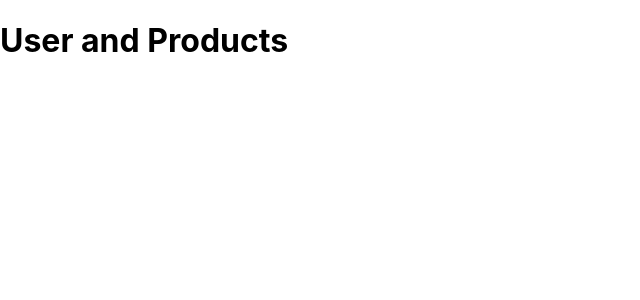
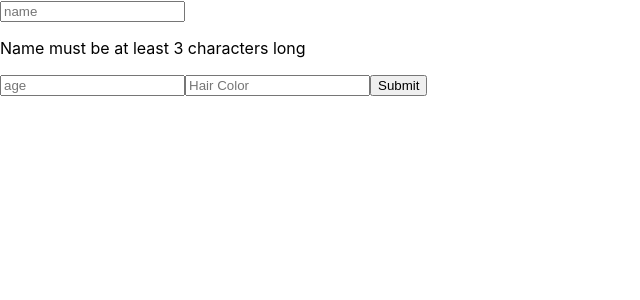
Before and after one commit to MrKwaza220/react, a React (Create React App) app in the folder react-design-pattern/: page / in a window 1280 px wide. Shown: the top 300 px of the page, without its empty margins (0-640 px from the left). Built offline with nearby package versions, Linux system fonts and the light colour scheme.

Commit message:
feat: replace CurrentUserLoader with ControlledForm in App component

```diff
--- a/react-design-pattern/src/App.js
+++ b/react-design-pattern/src/App.js
@@ -1,10 +1,9 @@
-import { CurrentUserLoader } from "./container/currentuserloader/CurrentUserLoader";
-
+import { ControlledForm } from "./components/controlledform/ControlledForm";
 
 function App() {
   return (
       <>
-          <h1>User and Products</h1>
+          <ControlledForm />
       </>
   );
 }
```
